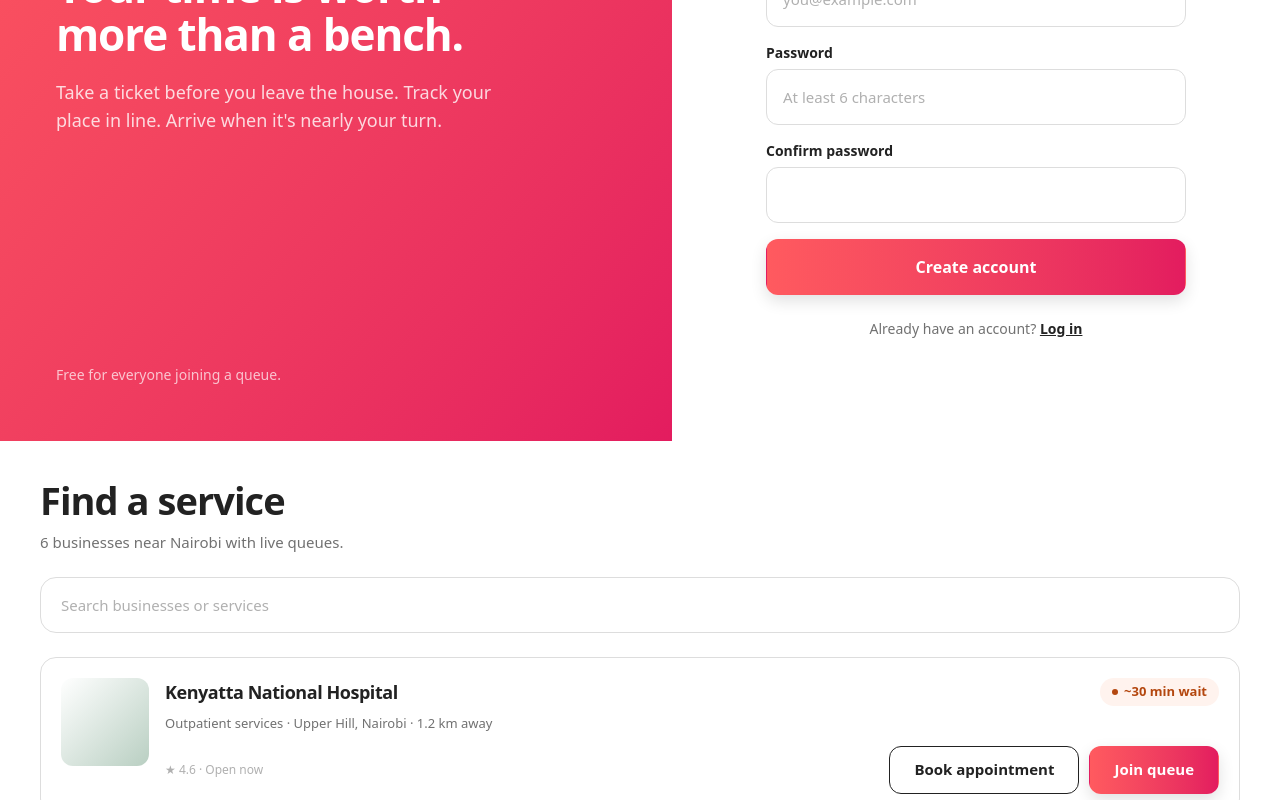
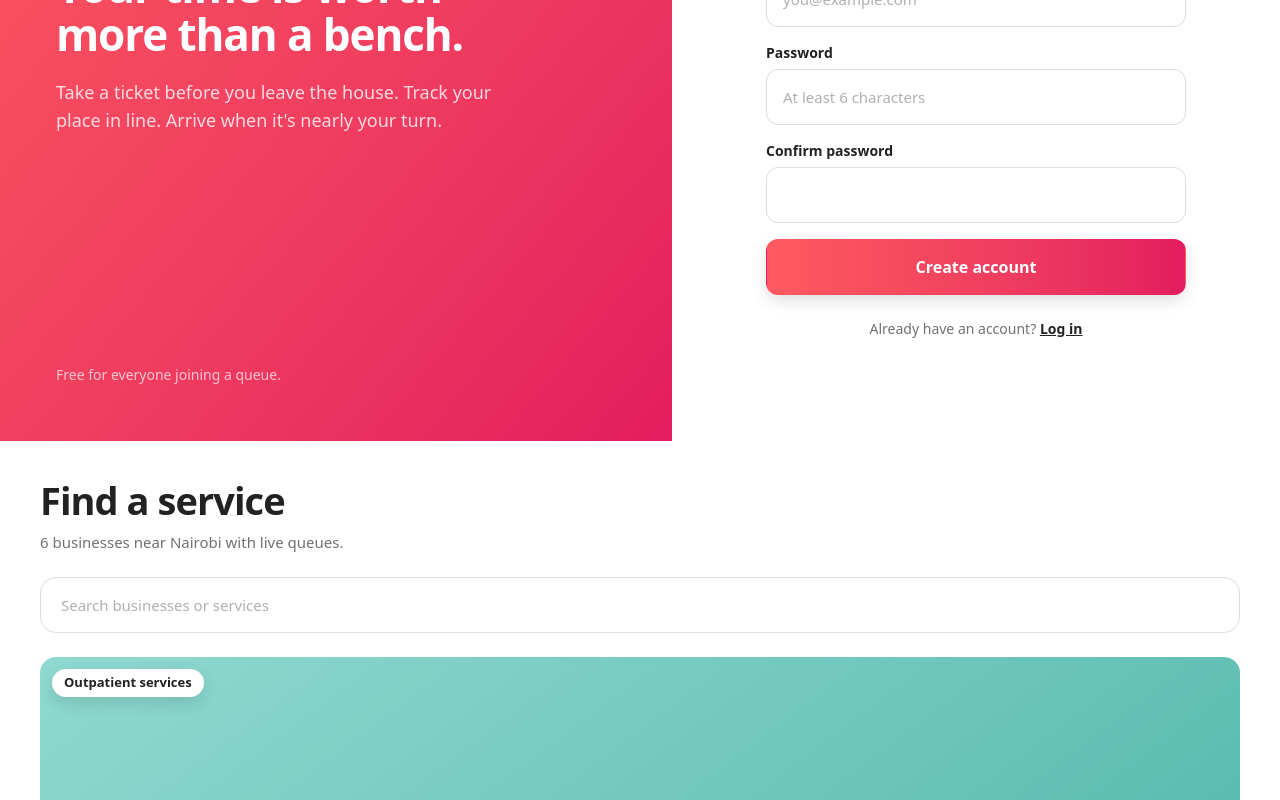
Before and after one commit to lalettywambo/QLESS_Ke, a React (Vite) app: page / in a window 1280 px wide. Both pictures are taken after a click on the button "Browse services". Shown: the part 359-1159 px from the top of the page. Built offline with nearby package versions, Linux system fonts and the light colour scheme.

Commit message:
update businesscard layout structure

```diff
--- a/src/components/Businesscard.jsx
+++ b/src/components/Businesscard.jsx
@@ -1,40 +1,64 @@
-import Button from "./Button";
-import StatusBadge, { waitTone } from "./Statusbadge";
+import StatusBadge, { waitTone } from "./StatusBadge";
+
+const photos = {
+  coral: "from-[#FFB3A7] to-[#FF7369]",
+  teal: "from-[#8FD9D0] to-[#2CA79B]",
+  sand: "from-[#F3DDB8] to-[#DCB878]",
+  sky: "from-[#AFCDE8] to-[#6E9EC6]",
+};
 
 export default function BusinessCard({ business, onJoinQueue }) {
-  const { name, service, area, distanceKm, rating, waitMinutes, isOpen } = business;
+  const { name, service, area, distanceKm, rating, reviews, waitMinutes, isOpen, tone } =
+    business;
 
   return (
-    <div className="bg-surface border border-line rounded-2xl p-5 flex gap-4 shadow-soft">
-      <div className="w-[88px] h-[88px] rounded-xl bg-gradient-to-br from-sage-100 to-[#B9CFC2] shrink-0" />
-
-      <div className="flex-1 min-w-0 flex flex-col gap-2">
-        <div className="flex items-center justify-between">
-          <h3 className="text-lg font-bold tracking-tight">{name}</h3>
+    <button
+      onClick={() => isOpen && onJoinQueue(business.id)}
+      disabled={!isOpen}
+      className="text-left group disabled:cursor-not-allowed"
+    >
+      <div
+        className={`aspect-[4/3] rounded-2xl bg-gradient-to-br ${photos[tone]}
+                    relative overflow-hidden ${isOpen ? "" : "grayscale opacity-60"}`}
+      >
+        <div className="absolute top-3 left-3">
           {isOpen ? (
-            <StatusBadge tone={waitTone(waitMinutes)}>~{waitMinutes} min wait</StatusBadge>
+            <span className="h-7 px-3 rounded-full bg-canvas text-[13px] font-semibold flex items-center shadow-card">
+              {service}
+            </span>
           ) : (
-            <StatusBadge tone="neutral">Closed today</StatusBadge>
+            <span className="h-7 px-3 rounded-full bg-ink text-white text-[13px] font-semibold flex items-center">
+              Closed today
+            </span>
           )}
         </div>
+      </div>
 
-        <p className="text-[13px] text-ink-2">
-          {service} · {area} · {distanceKm} km away
+      <div className="pt-3 flex flex-col gap-1">
+        <div className="flex items-start justify-between gap-3">
+          <h3 className="font-semibold text-[15px] leading-snug group-hover:underline">
+            {name}
+          </h3>
+          <span className="text-sm shrink-0">
+            ★ {rating}{" "}
+            <span className="text-ink-2 font-normal">({reviews})</span>
+          </span>
+        </div>
+
+        <p className="text-sm text-ink-2">
+          {area} · {distanceKm} km
         </p>
 
-        <div className="flex items-center justify-between mt-1">
-          <span className="text-xs text-ink-3">
-            ★ {rating} · {isOpen ? "Open now" : "Opens 8:00 AM"}
-          </span>
-
-          <div className="flex items-center gap-2.5">
-            <Button variant="secondary">Book appointment</Button>
-            <Button disabled={!isOpen} onClick={() => onJoinQueue(business.id)}>
-              Join queue
-            </Button>
-          </div>
+        <div className="pt-1.5">
+          {isOpen ? (
+            <StatusBadge tone={waitTone(waitMinutes)}>
+              {waitMinutes} min wait
+            </StatusBadge>
+          ) : (
+            <StatusBadge tone="neutral">Opens 8:00 AM</StatusBadge>
+          )}
         </div>
       </div>
-    </div>
+    </button>
   );
 }
```
